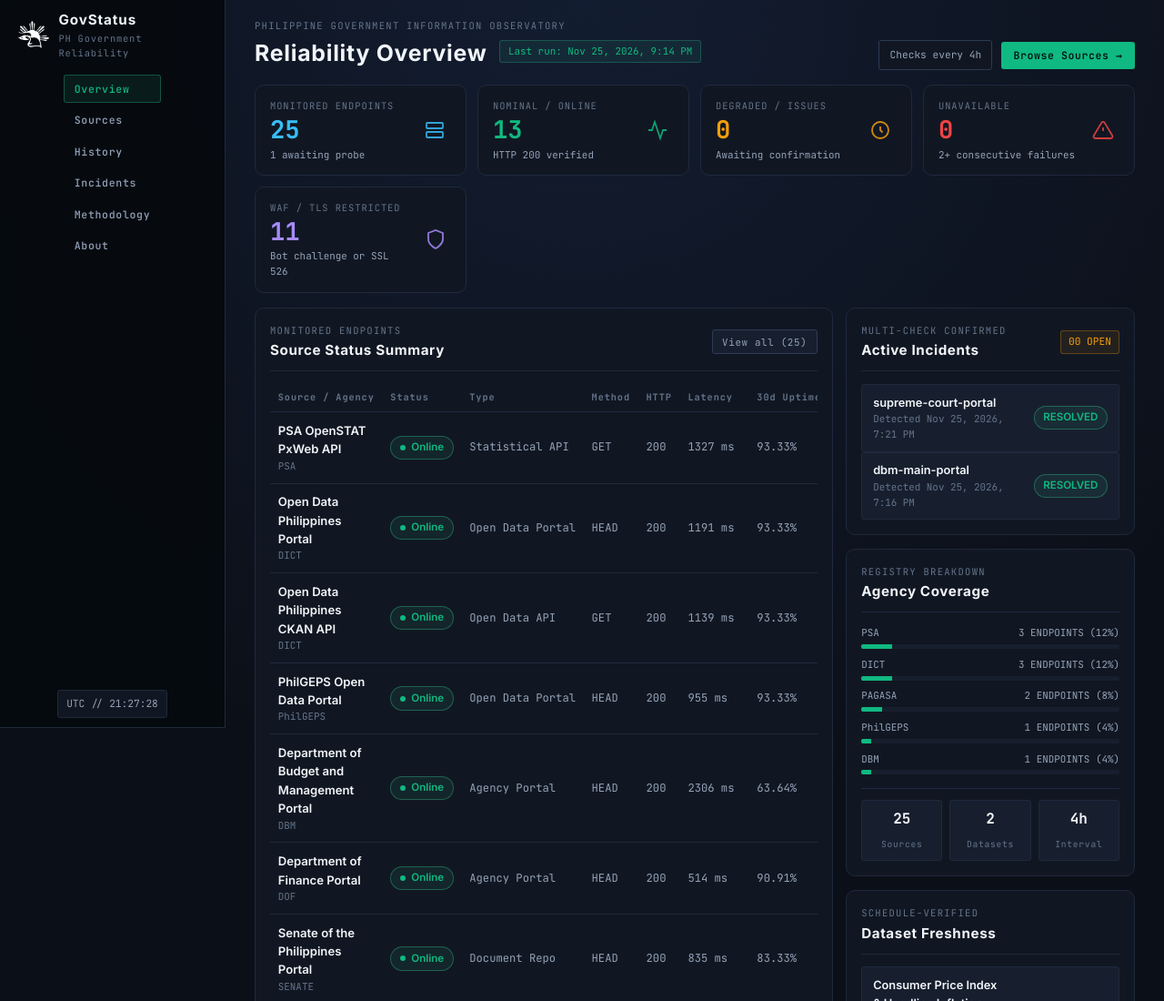
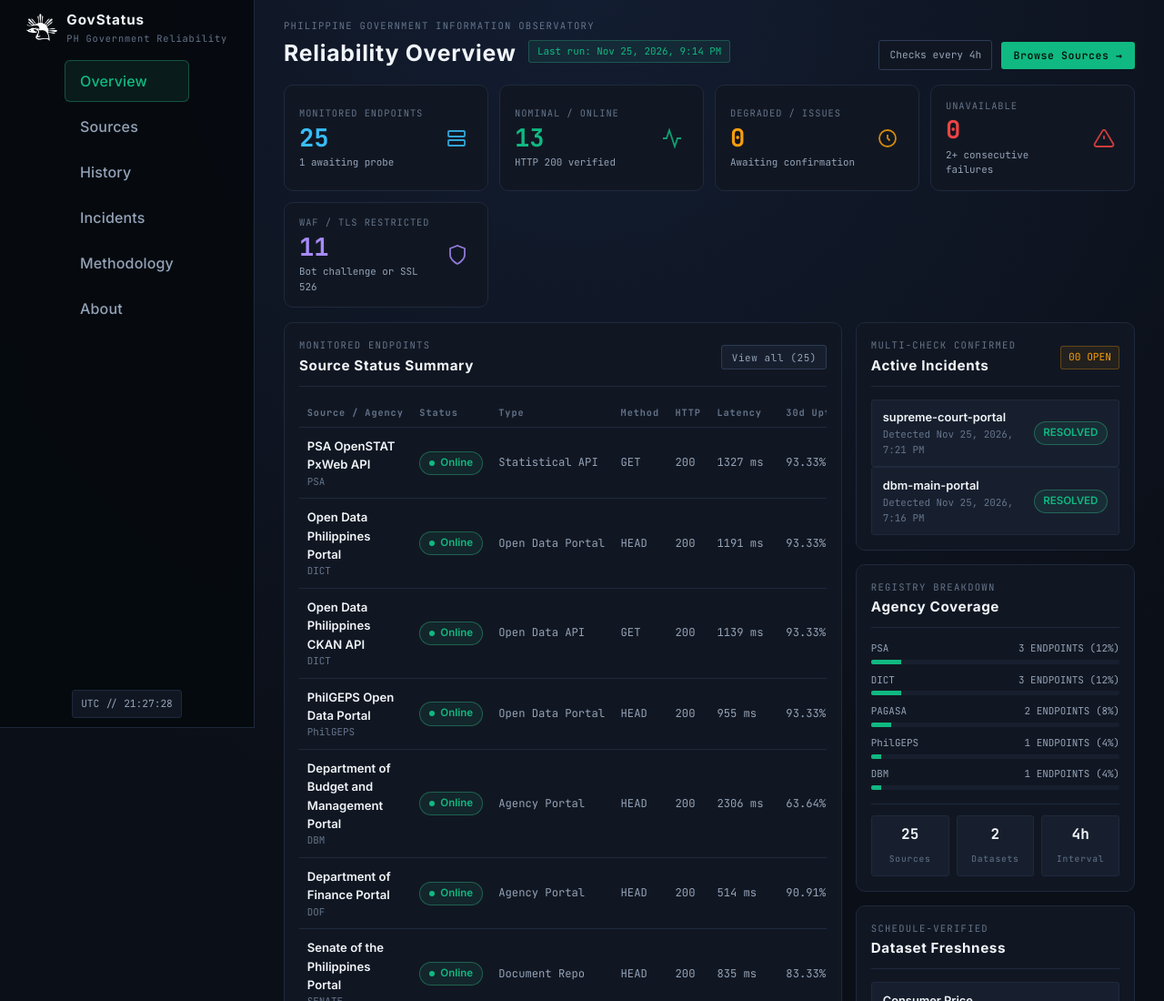
Before and after one commit to deleonnathaniel18-crypto/govwatch, a plain HTML site: page site/index.html in a window 1280 px wide. Shown: the top 1100 px of the page at 91% size. Drawn offline with Linux system fonts and the light colour scheme.

Commit message:
style: widen desktop sidebar to 280px and fix nav font size specificity

```diff
--- a/site/styles.css
+++ b/site/styles.css
@@ -67,7 +67,7 @@ code {
 @media (min-width: 981px) {
   .app-shell {
     display: grid;
-    grid-template-columns: 248px minmax(0, 1fr);
+    grid-template-columns: 280px minmax(0, 1fr);
   }
 
   .topbar {
@@ -84,14 +84,27 @@ code {
     flex-direction: column;
     align-items: stretch;
     justify-content: flex-start;
-    gap: 1.5rem;
-    padding: 1.25rem 1rem;
+    gap: 1.75rem;
+    padding: 1.5rem 1.25rem;
   }
 
   .brand-group {
     flex-direction: column;
     align-items: flex-start;
     gap: 0.75rem;
+  }
+
+  .brand-logo {
+    width: 40px;
+    height: 40px;
+  }
+
+  .brand-name {
+    font-size: 1.15rem;
+  }
+
+  .brand-sub {
+    font-size: 0.72rem;
   }
 
   .topbar-right {
@@ -103,10 +116,10 @@ code {
 
   .nav {
     flex-direction: column;
-    gap: 0.3rem;
+    gap: 0.35rem;
   }
 
-  .nav-btn {
+  .topbar .nav-btn {
     display: flex;
     align-items: center;
     justify-content: flex-start;
@@ -115,12 +128,15 @@ code {
     font-family: var(--font-sans);
     font-weight: 500;
     letter-spacing: 0.01em;
-    padding: 0.65rem 0.85rem;
-    font-size: 0.94rem;
+    padding: 0.75rem 1rem;
+    font-size: 1rem;
+    border-radius: 6px;
   }
 
   .clock-badge {
     text-align: center;
+    font-size: 0.78rem;
+    padding: 0.5rem 0.75rem;
   }
 
   .container {
```
